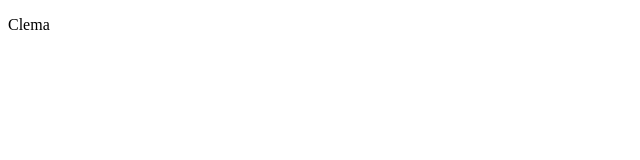
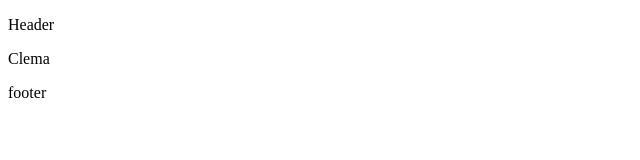
Before and after one commit to ClemilsonAzevedo/TheStore, a React (Vite) app in the folder web/: page / in a window 1280 px wide. Shown: the top 160 px of the page, without its empty margins (0-640 px from the left). Built offline with nearby package versions, Linux system fonts and the light colour scheme.

Commit message:
feat: create basic application router and layout

```diff
--- /dev/null
+++ b/web/src/components/footer/footer.tsx
@@ -0,0 +1,7 @@
+export default function Footer() {
+  return (
+    <footer>
+      <p>footer</p>
+    </footer>
+  );
+}
--- /dev/null
+++ b/web/src/components/header/header.tsx
@@ -0,0 +1,7 @@
+export default function Header() {
+  return (
+    <header>
+      <p>Header</p>
+    </header>
+  );
+}
--- /dev/null
+++ b/web/src/layouts/layoutDefault.tsx
@@ -0,0 +1,16 @@
+import Footer from "../components/footer/footer";
+import Header from "../components/header/header";
+
+export default function LayoutDefault({
+  children,
+}: {
+  children: React.ReactNode;
+}) {
+  return (
+    <>
+      <Header />
+      {children}
+      <Footer />
+    </>
+  );
+}
--- a/web/src/routes/routes.tsx
+++ b/web/src/routes/routes.tsx
@@ -1,10 +1,18 @@
 import { Route, Routes as RoutesDOM } from "react-router-dom";
 import Home from "../pages/home/home";
+import LayoutDefault from "../layouts/layoutDefault";
 
 export default function Routes() {
   return (
     <RoutesDOM>
-      <Route path="/" element={<Home />} />
+      <Route
+        path="/"
+        element={
+          <LayoutDefault>
+            <Home />
+          </LayoutDefault>
+        }
+      />
     </RoutesDOM>
   );
 }
```
